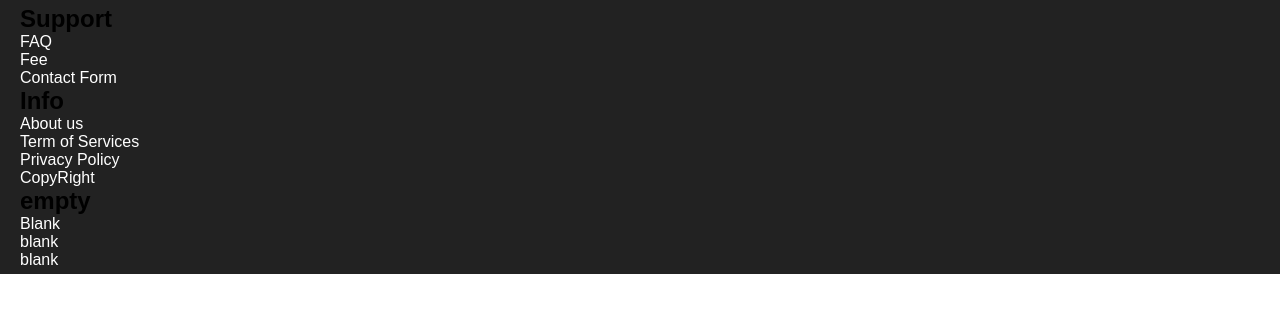
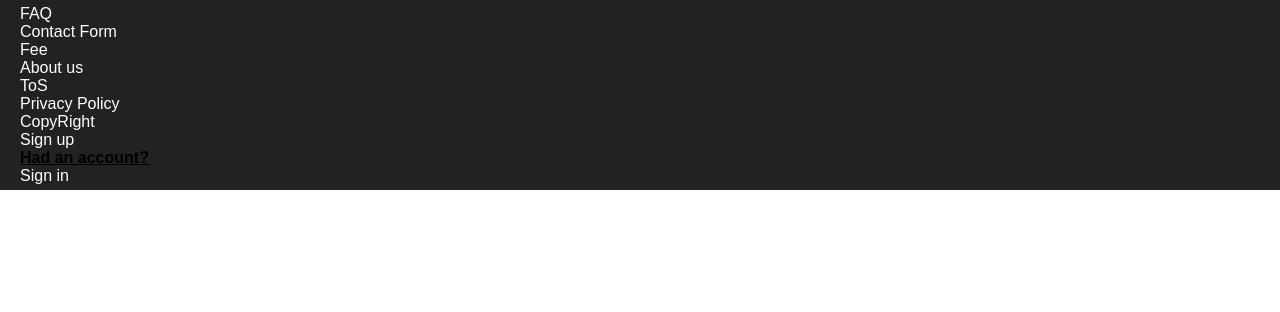
Before and after one commit to phatxttran1234/RMIT_webProg_assignment1, a plain HTML site: page style/Footer/footer.html in a window 1280 px wide. Drawn offline with Linux system fonts and the light colour scheme; files that its build step writes are made by us from their sources.

Commit message:
update footer and add sperate footer

```diff
--- a/style/Footer/footer.html
+++ b/style/Footer/footer.html
@@ -13,23 +13,20 @@
 	<nav>
 	  <div class="row">
 	  <div class="column">
-					<h2 id="footer">Support</h2>
 		<ul><a href=#>FAQ</a></ul>
+		<ul><a href=#>Contact Form</a></ul>
 		<ul><a href=#>Fee</a></ul>
-					<ul><a href=#>Contact Form</a></ul>
 	  </div>
 	  <div class="column">
-					<h2 id="footer">Info</h2>
 		<ul><a href=#>About us</a></ul>
-					<ul><a href=#>Term of Services</a></ul>
+		<ul><a href=#>ToS</a></ul>
 		<ul><a href=#>Privacy Policy</a></ul>
 		<ul><a href=#>CopyRight</a></ul>
 	  </div>
 	  <div class="column">
-					<h2 id="footer">empty</h2>
-						<ul><a href=#>Blank</a></ul>
-						<ul><a href=#>blank</a></ul>
-						<ul><a href=#>blank</a></ul>
+		<ul><a href=#>Sign up</a></ul>
+		<ul color="white" style="text-decoration: underline;"><b><p>Had an account?</p></b></ul>
+		<ul><a href=#>Sign in</a></ul>
 	  </div>
 	  </div>
 	</nav>
```
Also changed, not shown: mallPages/aboutUs.html (+1 -1 lines). Lines whose indentation alone changed are shown as unchanged.
